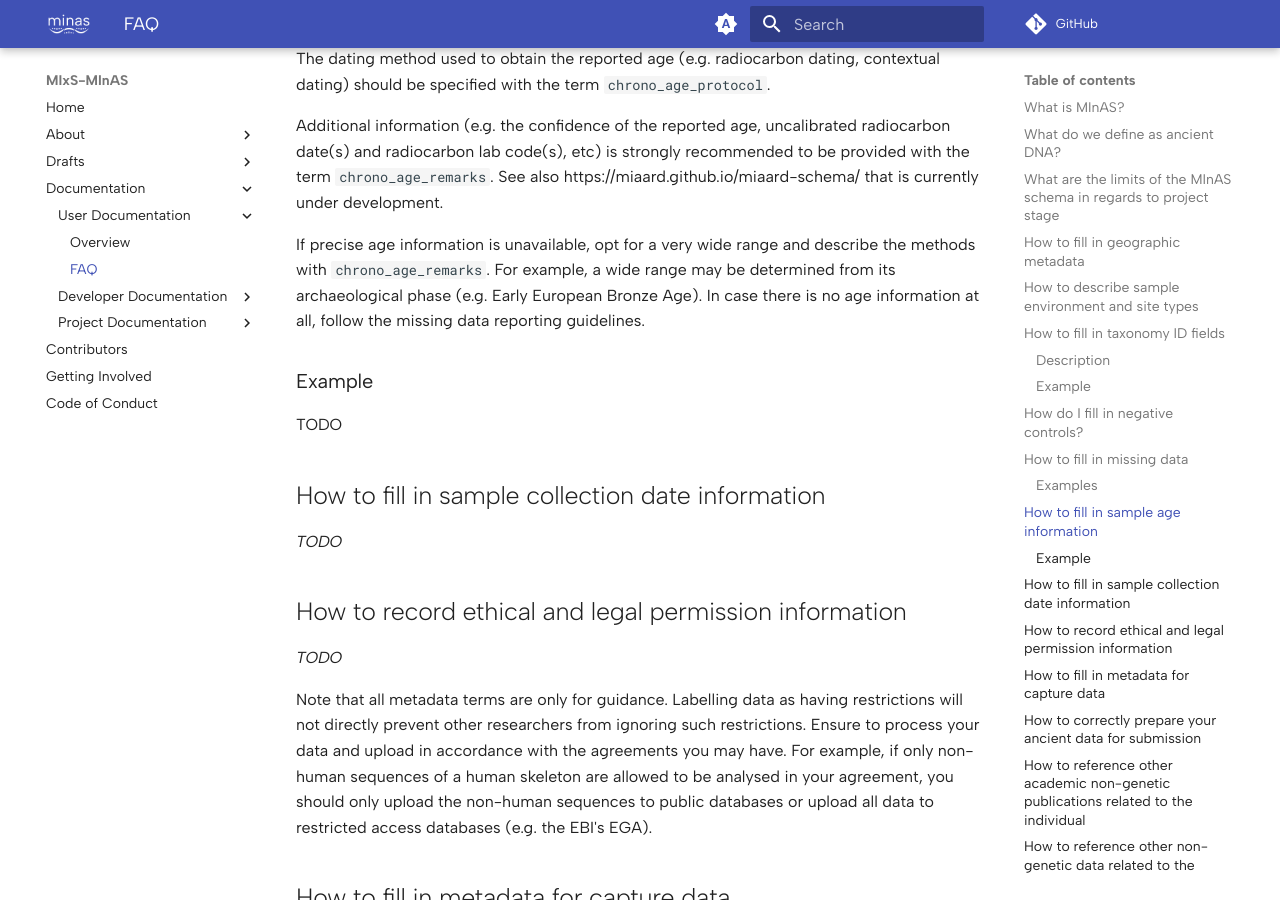
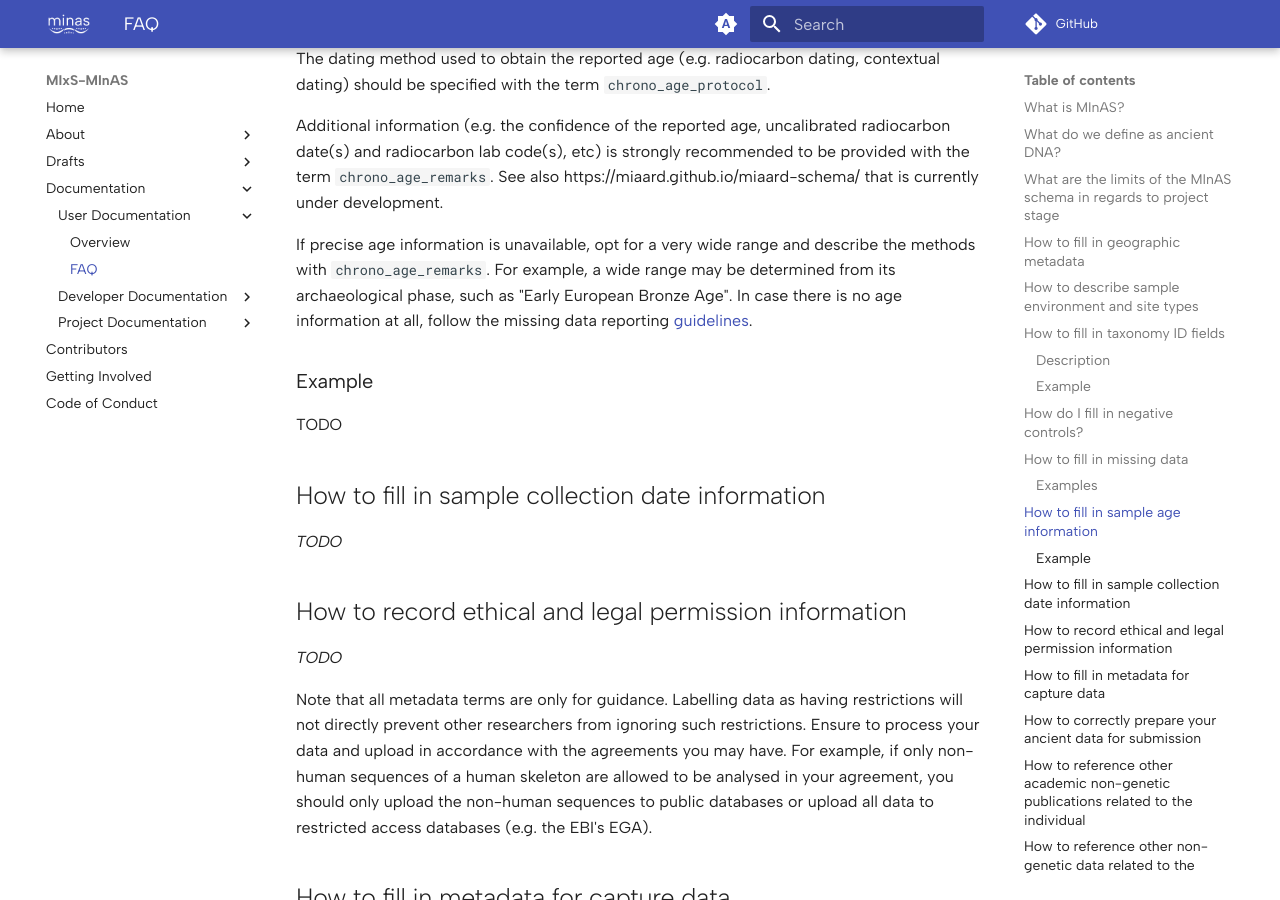
Before and after one commit to MIxS-MInAS/MIxS-MInAS.github.io, an MkDocs documentation site: the page built from docs/documentation/user-documentation/faq.md, in a window 1280 px wide and 900 px high, scrolled down 6508 px. Built offline with MkDocs 1.6.1 and Material for MkDocs 9.7.7, drawn with Linux system fonts in a browser that asks for light colours; comment, search, counter and statistics services are not loaded.

Commit message:
Update docs/documentation/user-documentation/faq.md
Co-authored-by: Deon de Jager <dejager4@gmail.com>

```diff
--- a/docs/documentation/user-documentation/faq.md
+++ b/docs/documentation/user-documentation/faq.md
@@ -198,7 +198,9 @@ The dating method used to obtain the reported age (e.g. radiocarbon dating, cont
 
 Additional information (e.g. the confidence of the reported age, uncalibrated radiocarbon date(s) and radiocarbon lab code(s), etc) is strongly recommended to be provided with the term `chrono_age_remarks`. See also https://miaard.github.io/miaard-schema/ that is currently under development.
 
-If precise age information is unavailable, opt for a very wide range and describe the methods with `chrono_age_remarks`. For example, a wide range may be determined from its archaeological phase (e.g. Early European Bronze Age). In case there is no age information at all, follow the missing data reporting guidelines.
+If precise age information is unavailable, opt for a very wide range and describe the methods with `chrono_age_remarks`.
+For example, a wide range may be determined from its archaeological phase, such as "Early European Bronze Age".
+In case there is no age information at all, follow the missing data reporting [guidelines](https://www.mixs-minas.org/documentation/user-documentation/faq/#how-to-fill-in-missing-data).
 
 ### Example
 TODO
```
